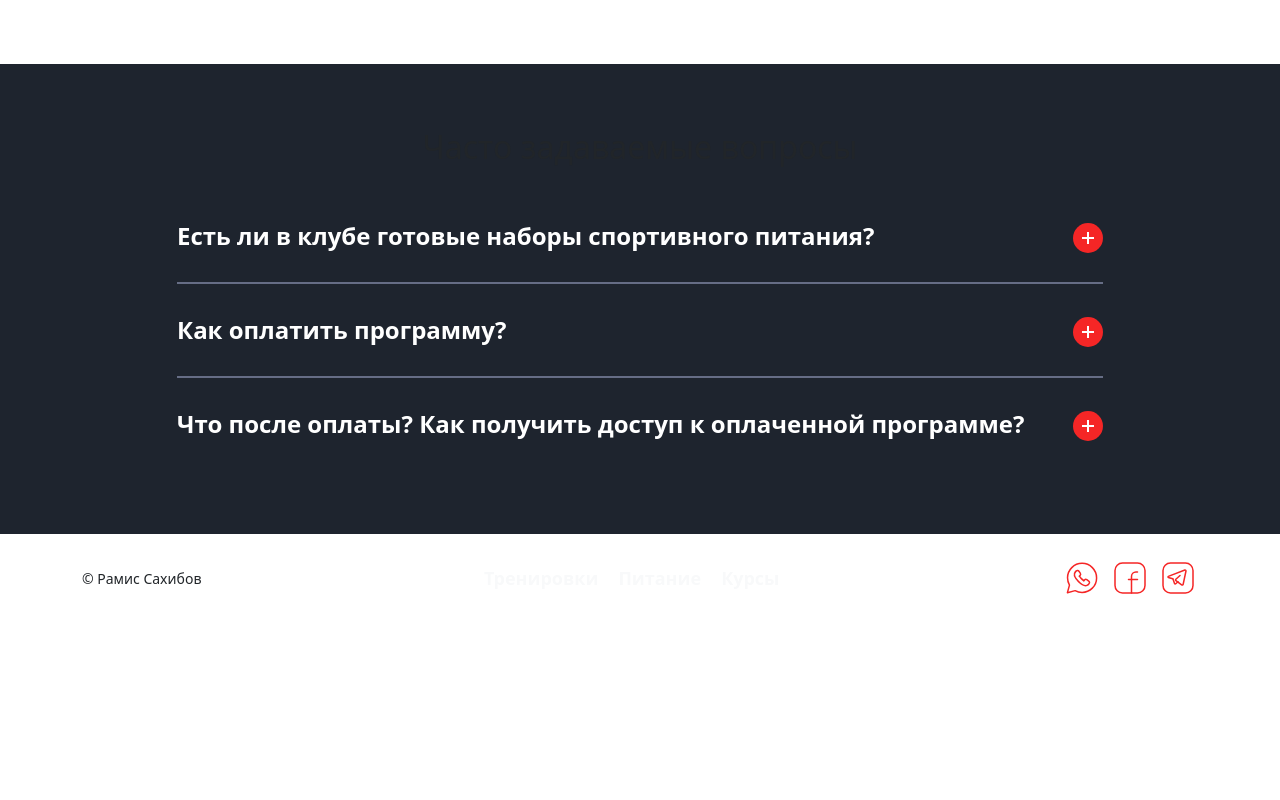
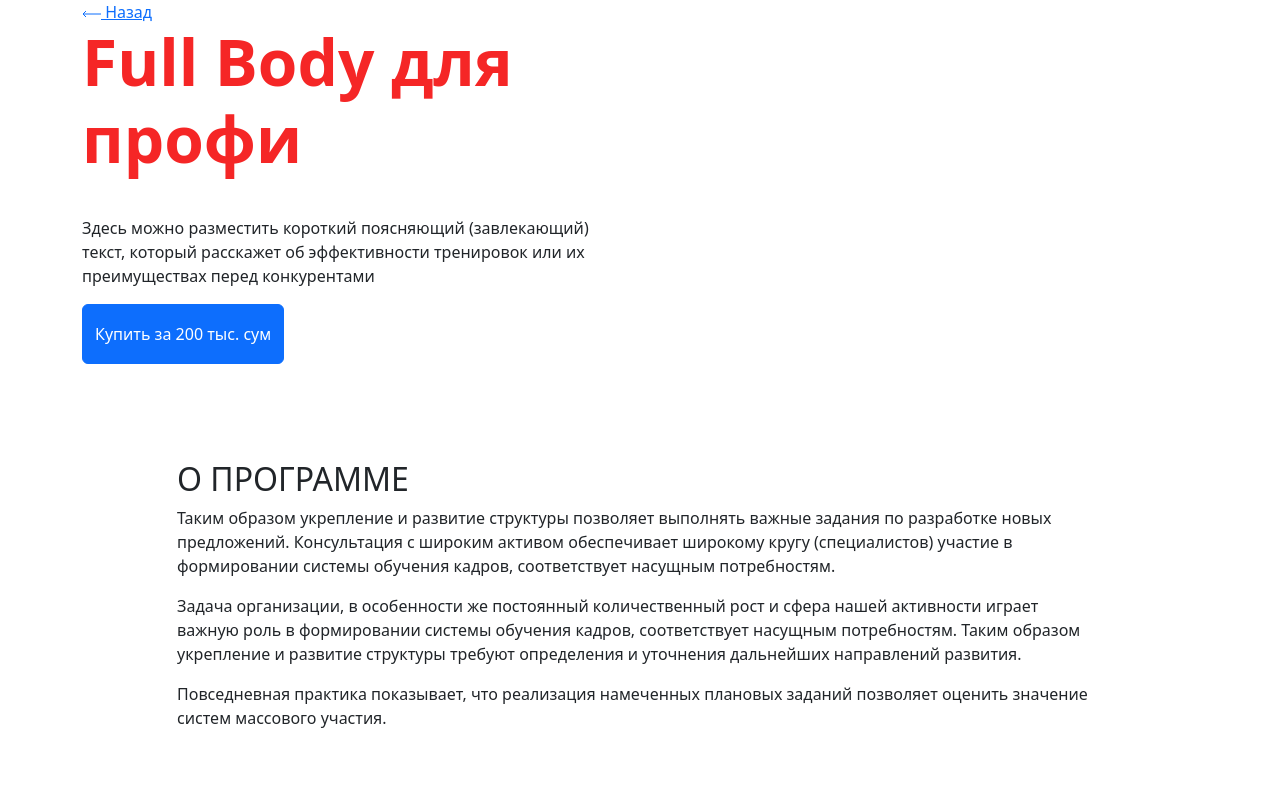
Before and after one commit to kk-developer92/fitbody, a Nuxt app in the folder front/: page /programs/page in a window 1280 px wide. Shown: the top 800 px of the page. Built offline with nearby package versions, Linux system fonts and the light colour scheme.

Commit message:
add service page

```diff
--- a/front/pages/programs/workouts.vue
+++ b/front/pages/programs/index.vue
@@ -3,7 +3,7 @@
         <div class="bg-dark">
             <div class="container">
                 <div class="d-flex flex-column align-items-sm-center justify-content-center gap-4 gap-am-5">
-                    <nuxt-link to="/" class="">
+                    <nuxt-link to="/" class="page-nav">
                         <svg width="19" height="8" viewBox="0 0 19 8" fill="none" xmlns="http://www.w3.org/2000/svg">
                             <path d="M1 4H19M1 4L4 1M1 4L4 7" stroke="currentColor" />
                         </svg>
--- /dev/null
+++ b/front/pages/programs/page.vue
@@ -0,0 +1,47 @@
+<template>
+    <section class="promo">
+        <div class="container">
+            <div class="row">
+                <div class="col-lg-6">
+                    <nuxt-link to="/" class="page-nav">
+                        <svg width="19" height="8" viewBox="0 0 19 8" fill="none" xmlns="http://www.w3.org/2000/svg">
+                            <path d="M1 4H19M1 4L4 1M1 4L4 7" stroke="currentColor" />
+                        </svg>
+                        Назад
+                    </nuxt-link>
+
+                    <h1>Full Body для профи</h1>
+                    <p>Здесь можно разместить короткий поясняющий (завлекающий) текст, который расскажет об эффективности
+                        тренировок
+                        или их преимуществах перед конкурентами</p>
+
+                    <button class="btn btn-primary button">Купить за 200 тыс. сум</button>
+                </div>
+            </div>
+        </div>
+    </section>
+
+    <div class="container">
+        <section class="page-desc py-3 py-md-5">
+            <div class="row py-5">
+                <div class="col-lg-10 mx-auto">
+                    <h2>О ПРОГРАММЕ</h2>
+                    <p>Таким образом укрепление и развитие структуры позволяет выполнять важные задания по разработке новых
+                        предложений. Консультация с широким активом обеспечивает широкому кругу (специалистов) участие в
+                        формировании системы обучения кадров, соответствует насущным потребностям.</p>
+                    <p>Задача организации, в особенности же постоянный количественный рост и сфера нашей активности играет
+                        важную роль в формировании системы обучения кадров, соответствует насущным потребностям. Таким
+                        образом укрепление и развитие структуры требуют определения и уточнения дальнейших направлений
+                        развития.</p>
+                    <p>Повседневная практика показывает, что реализация намеченных плановых заданий позволяет оценить
+                        значение систем массового участия. </p>
+                </div>
+            </div>
+        </section>
+
+        <section class="add-service">
+
+        </section>
+
+    </div>
+</template>
```
